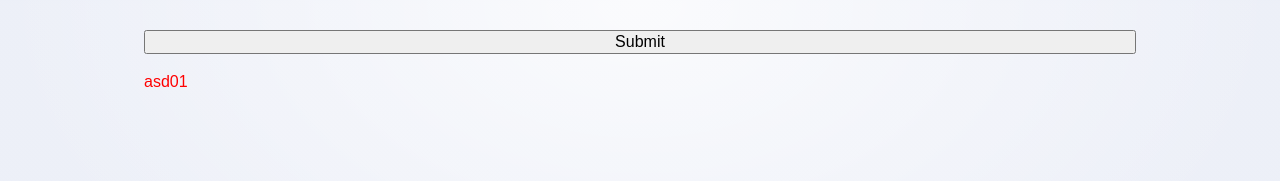
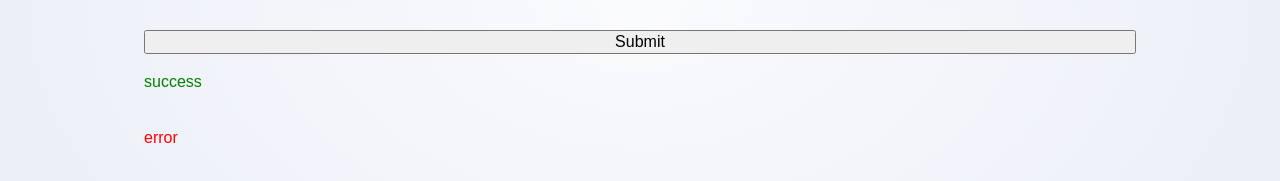
Before and after one commit to ththune/book-app, a SvelteKit app in the folder book-app/: page /add-book in a window 1280 px wide. Shown: the part 395-576 px from the top of the page. Built offline with nearby package versions, Linux system fonts and the light colour scheme; sample sign-in values are in the browser's storage.

Commit message:
Global <success> styling

```diff
--- a/book-app/src/routes/add-book/+page.svelte
+++ b/book-app/src/routes/add-book/+page.svelte
@@ -2,8 +2,8 @@
 	import { writable } from 'svelte/store';
 	import BackButton from '$lib/BackButton.svelte';
 
-	let successMessage = '';
-	let errorMessage = 'asd01';
+	let successMessage = 'success';
+	let errorMessage = 'error';
 
 	let title = '';
 	let isbn = '';
@@ -148,6 +148,10 @@
 
 <button type="submit" on:click={postBookWithAuthors}>Submit</button>
 
-<!-- {#if errorMessage} -->
+{#if successMessage}
+	<p class="success">{successMessage}</p>
+{/if}
+
+{#if errorMessage}
 	<p class="error">{errorMessage}</p>
-<!-- {/if} -->
+{/if}
--- a/book-app/src/routes/styles.css
+++ b/book-app/src/routes/styles.css
@@ -88,6 +88,10 @@ button:focus:not(:focus-visible) {
 	outline: none;
 }
 
+.success {
+	color: green;
+}
+
 .error {
 	color: red;
 }
```
